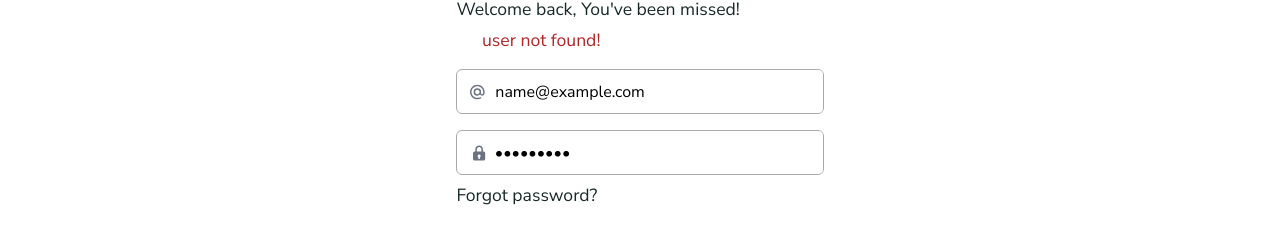
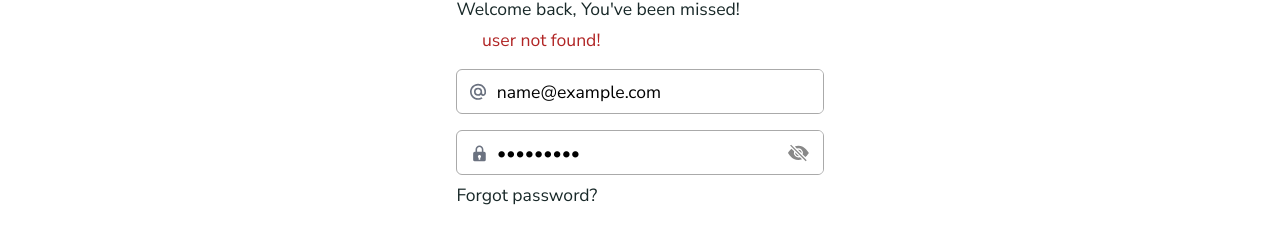
Before and after one commit to riazul01/food-ocean, a React (Create React App) app: page /user/login in a window 1280 px wide. Both pictures are taken after typing "name@example.com", "Sample123" into the empty fields and a click on the button "Login". Shown: the part 286-511 px from the top of the page. Built offline with nearby package versions, Linux system fonts and the light colour scheme; no server answers; the database is empty; some icons are missing; a web font is replaced by a local one.

Commit message:
auth pages updated✈️

```diff
--- a/src/auth/Login.jsx
+++ b/src/auth/Login.jsx
@@ -18,10 +18,12 @@ import useUsersList from '../hooks/useUsersList';
 import { BiSolidLock } from 'react-icons/bi';
 import { SiMaildotru } from 'react-icons/si';
 import { PiWarningCircleDuotone } from 'react-icons/pi';
+import { BsEyeFill, BsEyeSlashFill } from 'react-icons/bs';
 
 const Login = () => {
     const [user, setUser] = useState({email: '', password: ''});
     const [error, setError] = useState({flag: false, code: null, message: ''});
+    const [showPassword, setShowPassword] = useState(false);
 
     const navigate = useNavigate();
     const { dispatch } = useContext(LoginContext);
@@ -89,12 +91,18 @@ const Login = () => {
                     {/* login form */}
                     <form onSubmit={handleSubmit}>
                         <div className="mt-[1rem] w-full h-[45px] flex items-center border-[1px] border-[#aaa] rounded-md overflow-hidden">
-                            <SiMaildotru className="ms-[0.8rem] text-gray-500 text-[1rem]"/>
-                            <input type="email" name="email" value={user.email} onChange={handleChange} className="px-[0.65rem] h-full w-full border-none outline-none placeholder:text-gray-500 box-border" placeholder="Enter your email" required/>
+                            <SiMaildotru className="ms-[0.8rem] text-gray-500 text-[1.1rem]"/>
+                            <input type="email" name="email" value={user.email} onChange={handleChange} className="px-[0.65rem] text-[1.1rem] h-full w-full border-none outline-none placeholder:text-gray-500 box-border" placeholder="Enter your email" required/>
                         </div>
-                        <div className="mt-[1rem] w-full h-[45px] flex items-center border-[1px] border-[#aaa] rounded-md overflow-hidden">
-                            <BiSolidLock className="ms-[0.8rem] text-gray-500 text-[1.25rem]"/>
-                            <input type="password" name="password" value={user.password} onChange={handleChange} className="px-[0.4rem] h-full w-full border-none outline-none placeholder:text-gray-500 box-border" placeholder="Enter your password" required/>
+                        <div className="relative mt-[1rem] w-full h-[45px] flex items-center border-[1px] border-[#aaa] rounded-md overflow-hidden">
+                            <BiSolidLock className="ms-[0.8rem] text-gray-500 text-[1.3rem]"/>
+                            <input type={showPassword ? 'text' : 'password'} name="password" value={user.password} onChange={handleChange} className="px-[0.5rem] text-[1.1rem] h-full w-full border-none outline-none placeholder:text-gray-500 box-border" placeholder="Enter your password" required/>
+                            {user.password.length > 0 && showPassword && <div onClick={() => setShowPassword(false)} className="absolute top-[50%] translate-y-[-50%] right-0 w-[3rem] h-full flex items-center justify-center cursor-pointer">
+                                <BsEyeFill className="text-[#888] text-[1.3rem]"/>
+                            </div>}
+                            {user.password.length > 0 && !showPassword && <div onClick={() => setShowPassword(true)} className="absolute top-[50%] translate-y-[-50%] right-0 w-[3rem] h-full flex items-center justify-center cursor-pointer">
+                                <BsEyeSlashFill className="text-[#888] text-[1.3rem]"/>
+                            </div>}
                         </div>
                         <Link to="/user/reset-password" state={{email: user.email}} className="block pt-[0.4rem] text-[#182828] text-[1.1rem]">Forgot password?</Link>
                         <button type="submit" className="mt-[1.2rem] px-[1rem] py-[0.4rem] text-[#fff] font-[500] bg-[#173334] rounded-lg">Login</button>
--- a/src/auth/Signup.jsx
+++ b/src/auth/Signup.jsx
@@ -17,12 +17,14 @@ import { SiMaildotru } from 'react-icons/si';
 import { BiSolidLock } from 'react-icons/bi';
 import { LuUserCircle2 } from 'react-icons/lu';
 import { PiWarningCircleDuotone } from 'react-icons/pi';
+import { BsEyeFill, BsEyeSlashFill } from 'react-icons/bs';
 
 const monthNames = ['January', 'February', 'March', 'April', 'May', 'June', 'July', 'August', 'September', 'October', 'November', 'December'];
 
 const Signup = () => {
     const [user, setUser] = useState({email: '', name: '', password: ''});
     const [error, setError] = useState({flag: false, code: null, message: ''});
+    const [showPassword, setShowPassword] = useState(false);
 
     const navigate = useNavigate();
     const { dispatch } = useContext(LoginContext);
@@ -113,16 +115,22 @@ const Signup = () => {
                     {/* signup form */}
                     <form onSubmit={handleSubmit}>
                         <div className="mt-[1rem] w-full h-[45px] flex items-center border-[1px] border-[#aaa] rounded-md overflow-hidden">
-                            <LuUserCircle2 className="ms-[0.8rem] text-gray-500 text-[1.25rem]"/>
-                            <input type="text" name="name" value={user.name} onChange={handleChange} className="px-[0.4rem] h-full w-full border-none outline-none placeholder:text-gray-500 box-border" placeholder="Enter your name" required/>
-                        </div>
-                        <div className="mt-[0.8rem] w-full h-[45px] flex items-center border-[1px] border-[#aaa] rounded-md overflow-hidden">
-                            <SiMaildotru className="ms-[0.8rem] text-gray-500 text-[1rem]"/>
-                            <input type="email" name="email" value={user.email} onChange={handleChange} className="px-[0.65rem] h-full w-full border-none outline-none placeholder:text-gray-500 box-border" placeholder="Enter your email" required/>
+                            <LuUserCircle2 className="ms-[0.75rem] text-gray-500 text-[1.25rem]"/>
+                            <input type="text" name="name" value={user.name} onChange={handleChange} className="px-[0.58rem] text-[1.1rem] h-full w-full border-none outline-none placeholder:text-gray-500 box-border" placeholder="Enter your name" required/>
                         </div>
                         <div className="mt-[1rem] w-full h-[45px] flex items-center border-[1px] border-[#aaa] rounded-md overflow-hidden">
+                            <SiMaildotru className="ms-[0.8rem] text-gray-500 text-[1.1rem]"/>
+                            <input type="email" name="email" value={user.email} onChange={handleChange} className="px-[0.65rem] text-[1.1rem] h-full w-full border-none outline-none placeholder:text-gray-500 box-border" placeholder="Enter your email" required/>
+                        </div>
+                        <div className="relative mt-[1rem] w-full h-[45px] flex items-center border-[1px] border-[#aaa] rounded-md overflow-hidden">
                             <BiSolidLock className="ms-[0.8rem] text-gray-500 text-[1.25rem]"/>
-                            <input type="password" name="password" value={user.password} onChange={handleChange} className="px-[0.4rem] h-full w-full border-none outline-none placeholder:text-gray-500 box-border" placeholder="Create password" required/>
+                            <input type={showPassword ? 'text' : 'password'} name="password" value={user.password} onChange={handleChange} className="px-[0.5rem] text-[1.1rem] h-full w-full border-none outline-none placeholder:text-gray-500 box-border" placeholder="Create password" required/>
+                            {user.password.length > 0 && showPassword && <div onClick={() => setShowPassword(false)} className="absolute top-[50%] translate-y-[-50%] right-0 w-[3rem] h-full flex items-center justify-center cursor-pointer">
+                                <BsEyeFill className="text-[#888] text-[1.3rem]"/>
+                            </div>}
+                            {user.password.length > 0 && !showPassword && <div onClick={() => setShowPassword(true)} className="absolute top-[50%] translate-y-[-50%] right-0 w-[3rem] h-full flex items-center justify-center cursor-pointer">
+                                <BsEyeSlashFill className="text-[#888] text-[1.3rem]"/>
+                            </div>}
                         </div>
                         <button type="submit" className="mt-[1.2rem] px-[1rem] py-[0.4rem] text-[#fff] font-[500] bg-[#173334] rounded-lg">Submit</button>
                     </form>
```
